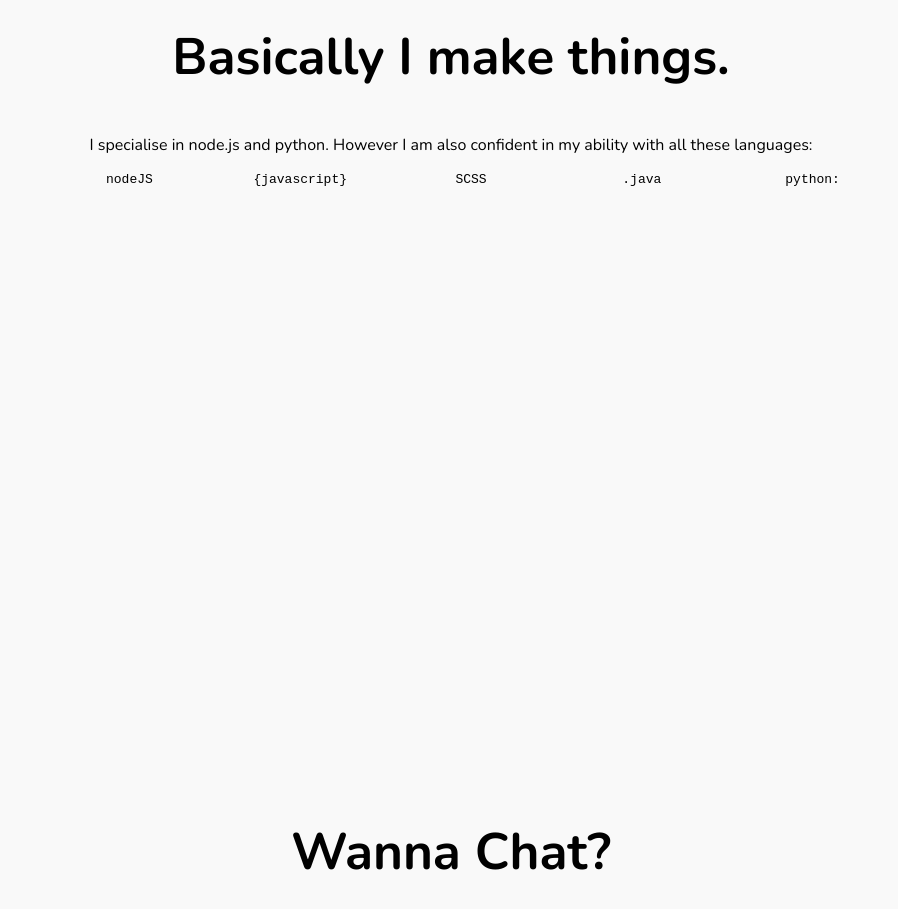
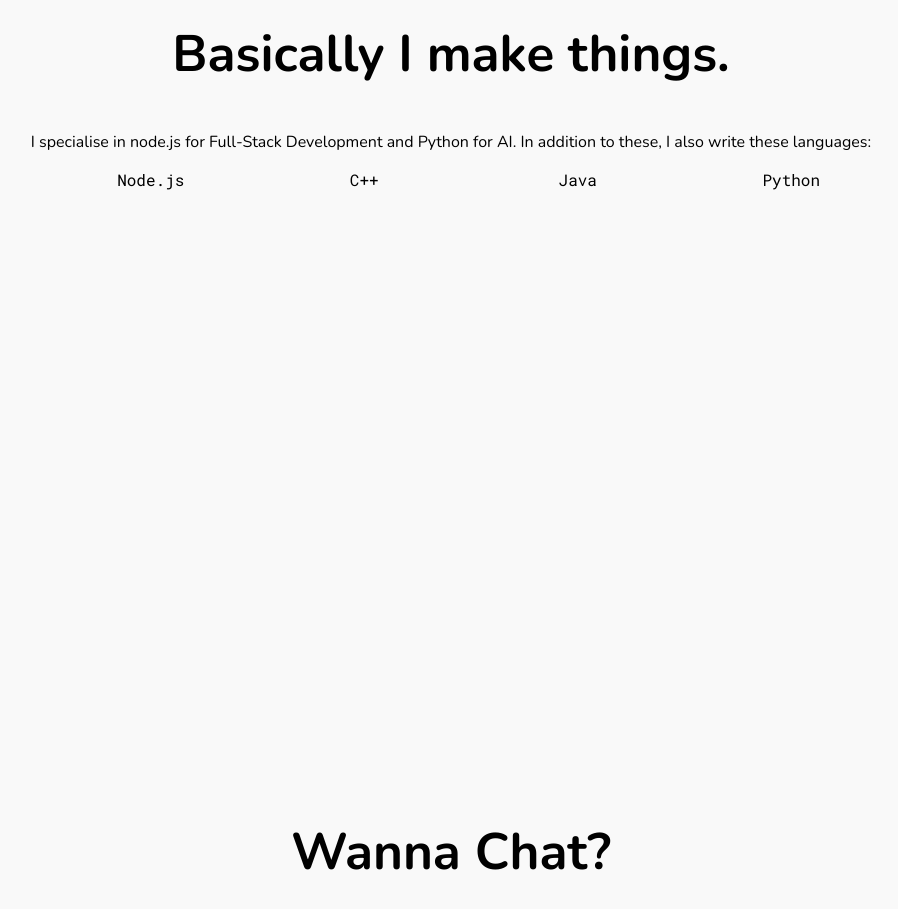
Before and after one commit to sammyhass/old-sammyhass.github.io, a plain HTML site: page index.html in a window 1280 px wide. Shown: the part 1920-2829 px from the top of the page, without its empty margins (189-1087 px from the left). Drawn offline with nearby package versions, Linux system fonts and the light colour scheme.

Commit message:
Changed some fonts moved some stuff around

```diff
--- a/css/master.css
+++ b/css/master.css
@@ -87,8 +87,8 @@ body #third ul {
 }
 body #third ul li {
   float: left;
-  width: 20%;
-  font-family: monospace;
+  width: 25%;
+  font-family: "Roboto Mono", monospace;
 }
 @media (max-width: 720px) {
   body #third ul li {
--- a/index.html
+++ b/index.html
@@ -1,7 +1,7 @@
 <!DOCTYPE html>
 <html lang="en">
 <head>
-<link href="https://fonts.googleapis.com/css?family=Nunito:400,700|Pacifico" rel="stylesheet">
+<link href="https://fonts.googleapis.com/css?family=Nunito:400,700|Pacifico|Roboto+Mono" rel="stylesheet">
 	<link href="https://maxcdn.bootstrapcdn.com/font-awesome/4.6.3/css/font-awesome.min.css" rel="stylesheet" integrity="sha384-T8Gy5hrqNKT+hzMclPo118YTQO6cYprQmhrYwIiQ/3axmI1hQomh7Ud2hPOy8SP1" crossorigin="anonymous">
 	<link rel="stylesheet" href="js/fullPage.js/jquery.fullpage.min.css">
 	<link rel="stylesheet" href="css/master.css">
@@ -22,14 +22,13 @@
 		<div class="section" id="third">
 			<h2>Basically I make things.</h2>
 			<p>
-			I specialise in node.js and python. However I am also confident in my ability with all these languages:
+			I specialise in node.js for Full-Stack Development and Python for AI. In addition to these, I also write these languages:
 			</p>
 			<ul>
-				<li id="node">nodeJS</li>
-				<li id="js">{javascript}</li>
-				<li id="html">SCSS</li>
-				<li id="css">.java </li>
-				<li id="python">python: </li>
+				<li id="node">Node.js</li>
+				<li id="html">C++</li>
+				<li id="css">Java </li>
+				<li id="python">Python</li>
 			</ul>
 		</div>
 		<div class="section" id="fourth">
```
